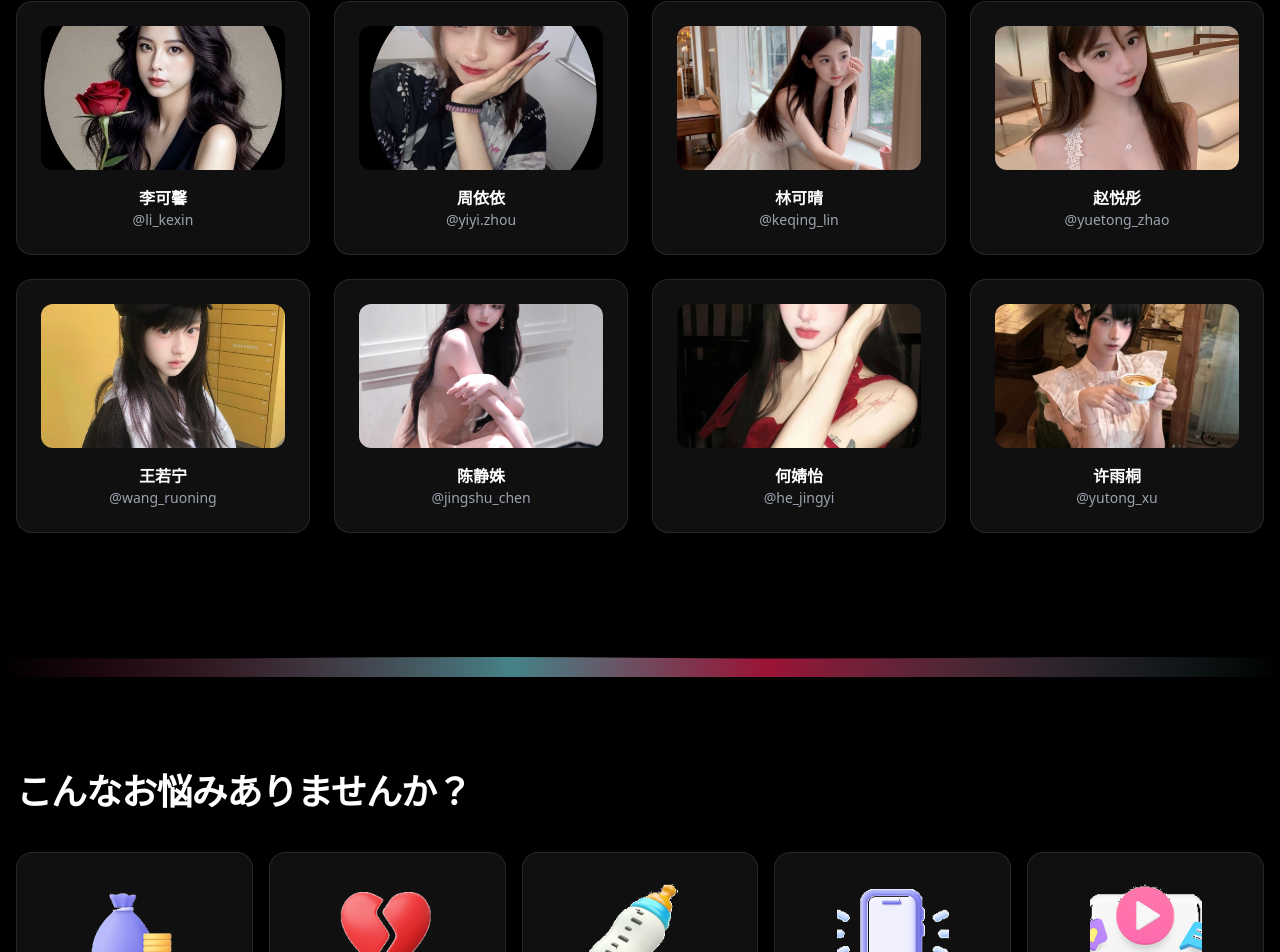
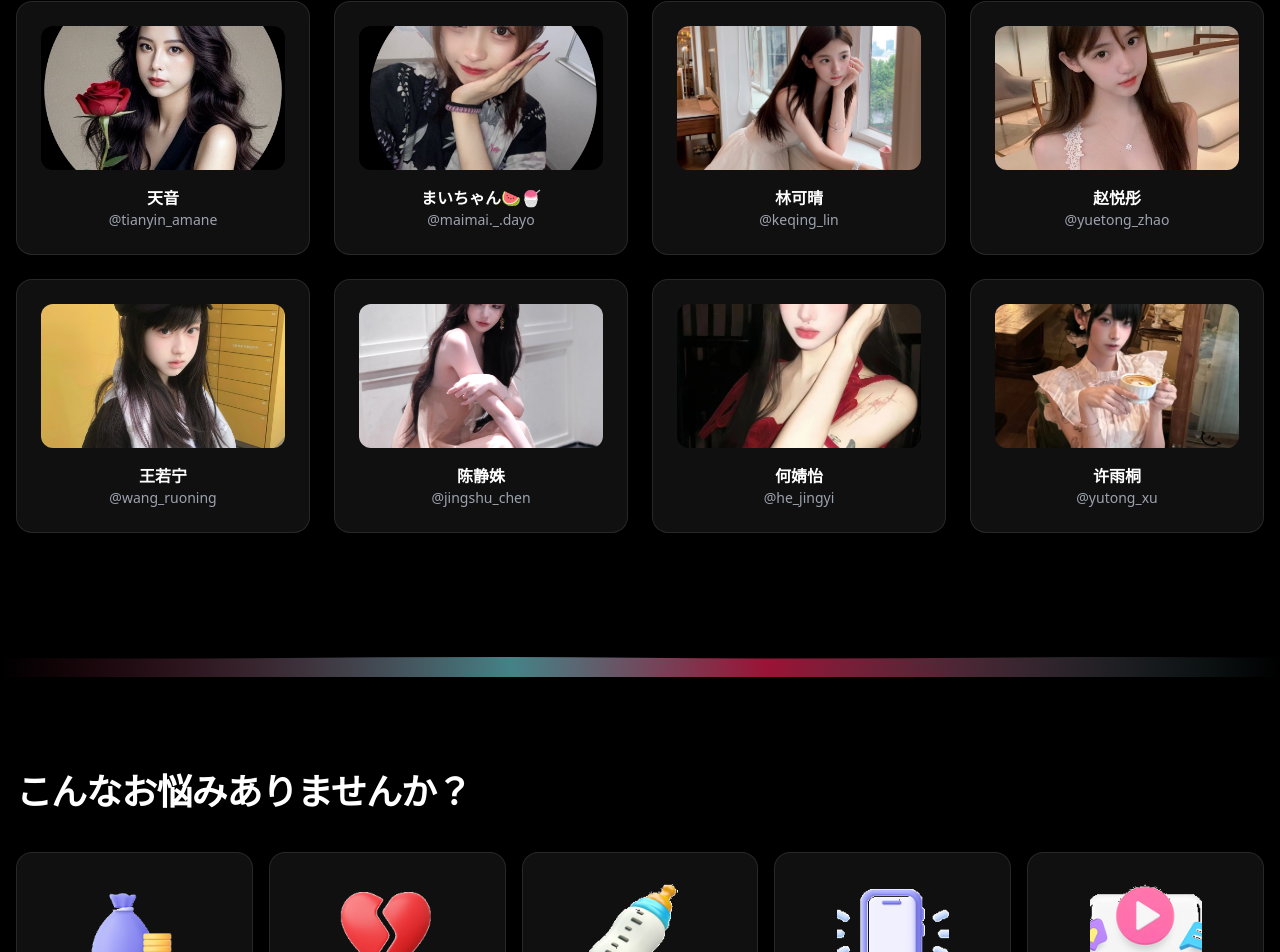
Before and after one commit to yuta3rwqe/react, a React (Vite) app: page / in a window 1280 px wide. Shown: the part 1127-2079 px from the top of the page. Built offline with nearby package versions, Linux system fonts and the light colour scheme.

Commit message:
Update App.jsx

```diff
--- a/src/App.jsx
+++ b/src/App.jsx
@@ -22,8 +22,8 @@ const LINKS = {
 };
 
 const CREATORS = [
-  { name: "李可馨", handle: "@li_kexin", img: "/illustrations/1.jpg" },
-  { name: "周依依", handle: "@yiyi.zhou", img: "/illustrations/2.jpg" },
+  { name: "天音", handle: "@tianyin_amane", img: "/illustrations/1.jpg" },
+  { name: "まいちゃん🍉🍧", handle: "@maimai._.dayo", img: "/illustrations/2.jpg" },
   { name: "林可晴", handle: "@keqing_lin", img: "/illustrations/3.jpg" },
   { name: "赵悦彤", handle: "@yuetong_zhao", img: "/illustrations/4.jpg" },
   { name: "王若宁", handle: "@wang_ruoning", img: "/illustrations/5.jpg" },
```
